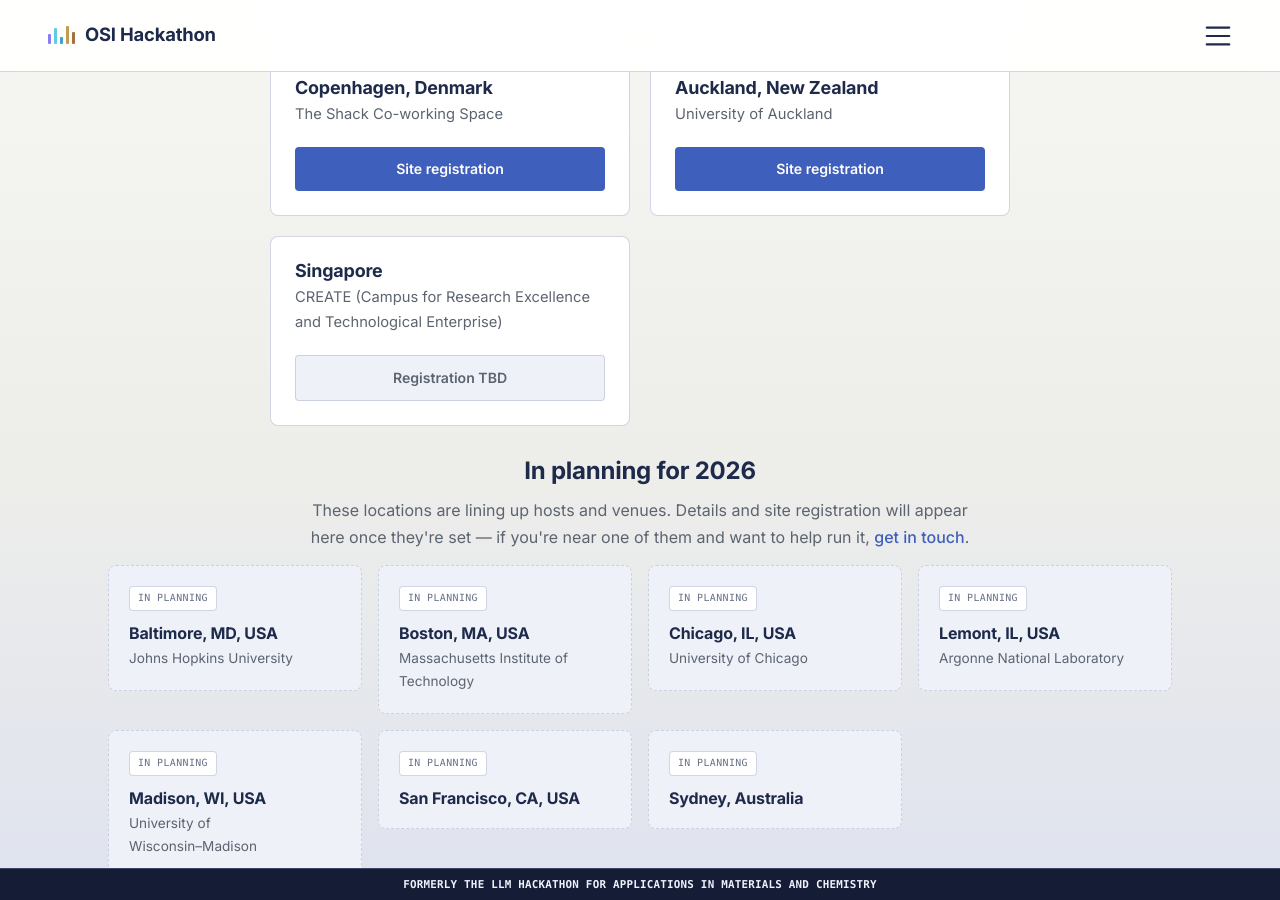
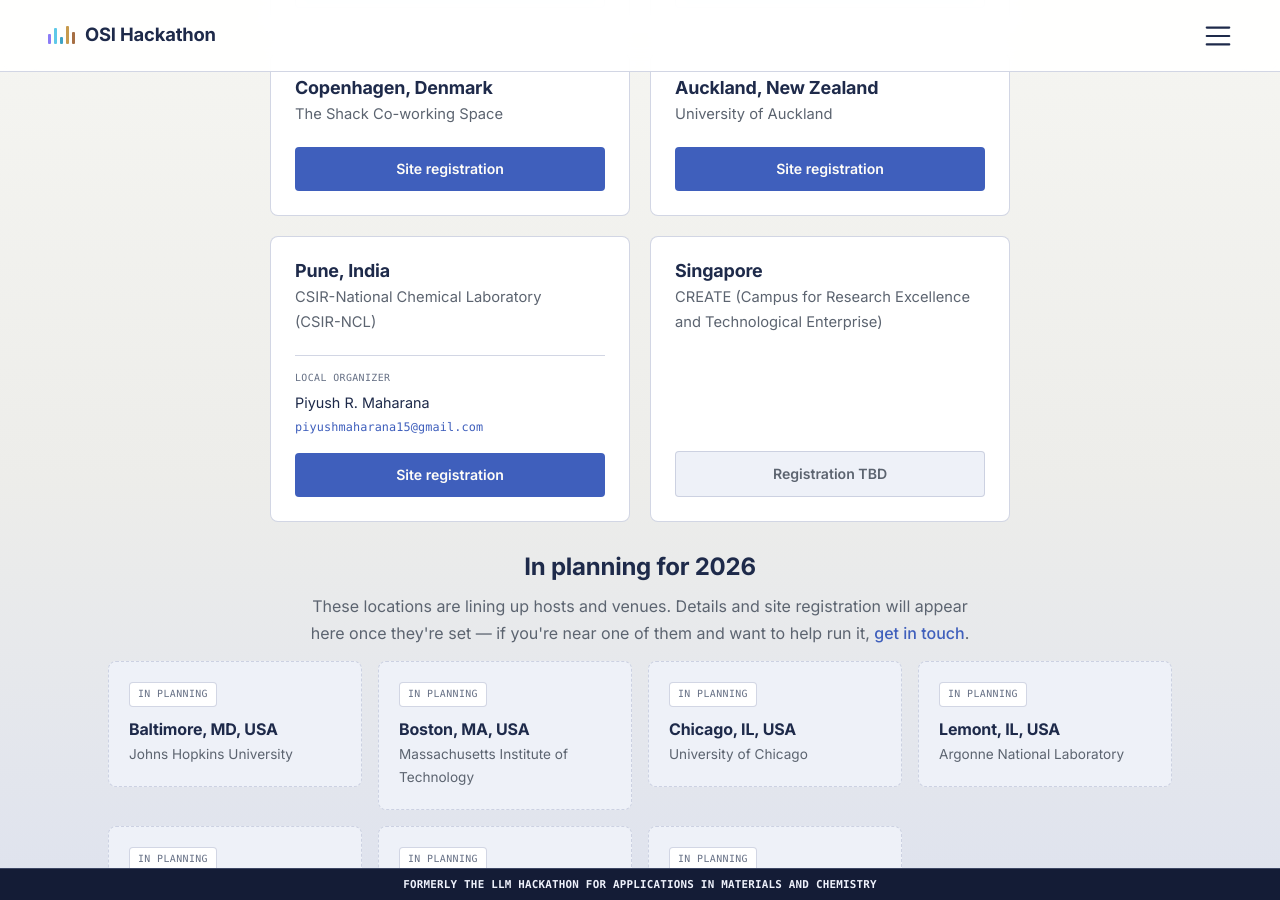
Before and after one commit to llmhackathon/llmhackathon.github.io, a Jekyll site: the page built from sites.md, in a window 1280 px wide and 900 px high, scrolled down 1819 px. Built offline with Jekyll 4.4.1, drawn with Linux system fonts in a browser that asks for light colours; some web fonts are replaced.

Commit message:
Add CSIR-NCL, Pune as a confirmed 2026 site

```diff
--- a/_data/sites.yml
+++ b/_data/sites.yml
@@ -80,6 +80,15 @@
     country: "New Zealand"
     region: "Asia-Pacific"
     registration_link: https://forms.cloud.microsoft/r/JQCAFqHdZ4
+
+  - name: "Pune, India"
+    slug: "csir-ncl"
+    institution: "CSIR-National Chemical Laboratory (CSIR-NCL)"
+    organizer_name: "Piyush R. Maharana"
+    organizer_email: "piyushmaharana15@gmail.com"
+    country: "India"
+    region: "Asia-Pacific"
+    registration_link: https://forms.gle/xwxszWZfnaH19GwS7
 
   - name: "Singapore"
     institution: "CREATE (Campus for Research Excellence and Technological Enterprise)"
```
Also changed, not shown: _sites/csir-ncl.md (added, +32 -0 lines).
